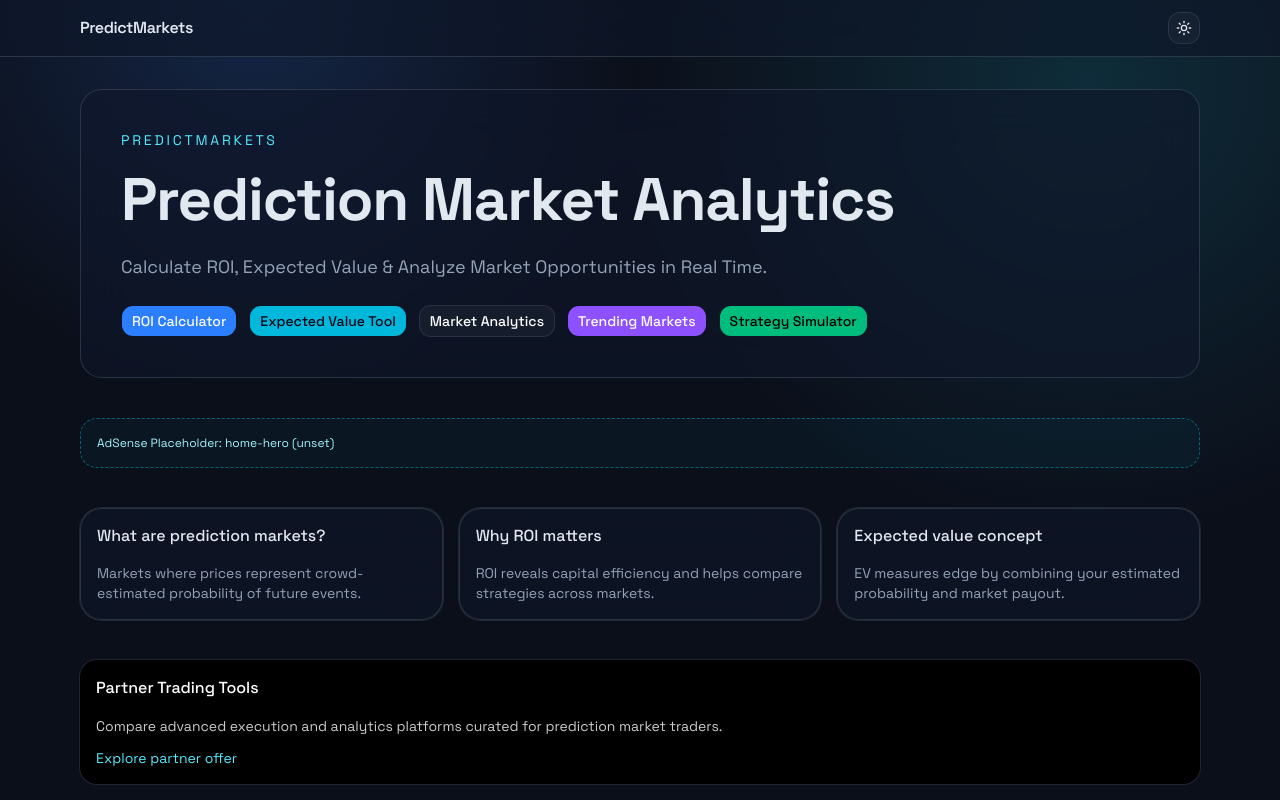
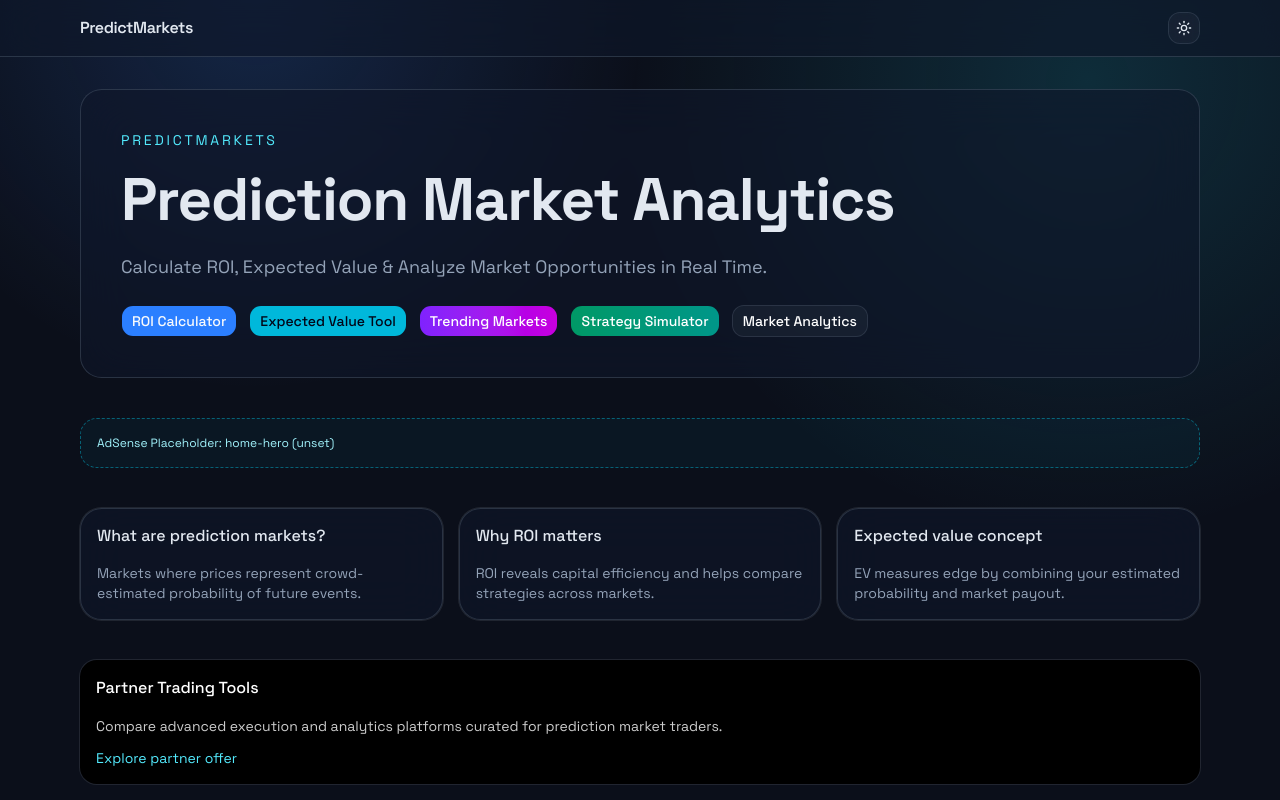
Before and after one commit to adaOctopus/predict-markets-app, a Next.js app: page / in a window 1280 px wide. Shown: the top 800 px of the page. Built offline with nearby package versions, Linux system fonts and the light colour scheme; no server answers.

Commit message:
finalized ui routes

```diff
--- a/app/page.tsx
+++ b/app/page.tsx
@@ -60,36 +60,48 @@ export default function Home() {
         <p className="mt-4 max-w-3xl text-muted-foreground md:text-lg">
           Calculate ROI, Expected Value & Analyze Market Opportunities in Real Time.
         </p>
-        <div className="mt-6 flex flex-wrap gap-3">
-          <Link href="/roi-calculator" className={cn(buttonVariants(), "bg-blue-500 hover:bg-blue-400")}>
+        <div className="mt-6 grid w-full grid-cols-1 gap-3 sm:flex sm:flex-wrap">
+          <Link
+            href="/roi-calculator"
+            className={cn(buttonVariants(), "w-full justify-center bg-blue-500 hover:bg-blue-400 sm:w-auto")}
+          >
             ROI Calculator
           </Link>
           <Link
             href="/expected-value"
-            className={cn(buttonVariants({ variant: "secondary" }), "bg-cyan-500 text-slate-950 hover:bg-cyan-400")}
+            className={cn(
+              buttonVariants({ variant: "secondary" }),
+              "w-full justify-center bg-cyan-500 text-slate-950 hover:bg-cyan-400 sm:w-auto",
+            )}
           >
             Expected Value Tool
+          </Link>
+          <Link
+            href="/markets/trending"
+            className={cn(
+              buttonVariants(),
+              "w-full justify-center bg-gradient-to-r from-violet-600 to-fuchsia-600 text-white hover:from-violet-500 hover:to-fuchsia-500 sm:w-auto",
+            )}
+          >
+            Trending Markets
+          </Link>
+          <Link
+            href="/tools/strategy-simulator"
+            className={cn(
+              buttonVariants(),
+              "w-full justify-center bg-gradient-to-r from-emerald-600 to-teal-600 text-white hover:from-emerald-500 hover:to-teal-500 sm:w-auto",
+            )}
+          >
+            Strategy Simulator
           </Link>
           <Link
             href="/analytics"
             className={cn(
               buttonVariants({ variant: "outline" }),
-              "border-black bg-black text-white hover:bg-gradient-to-r hover:from-blue-500 hover:to-cyan-400 hover:text-black",
+              "w-full justify-center border-black bg-black text-white hover:bg-gradient-to-r hover:from-blue-500 hover:to-cyan-400 hover:text-black sm:w-auto",
             )}
           >
             Market Analytics
-          </Link>
-          <Link
-            href="/markets/trending"
-            className={cn(buttonVariants(), "bg-violet-500 text-white hover:bg-violet-400")}
-          >
-            Trending Markets
-          </Link>
-          <Link
-            href="/tools/strategy-simulator"
-            className={cn(buttonVariants(), "bg-emerald-500 text-black hover:bg-emerald-400")}
-          >
-            Strategy Simulator
           </Link>
         </div>
       </section>
```
